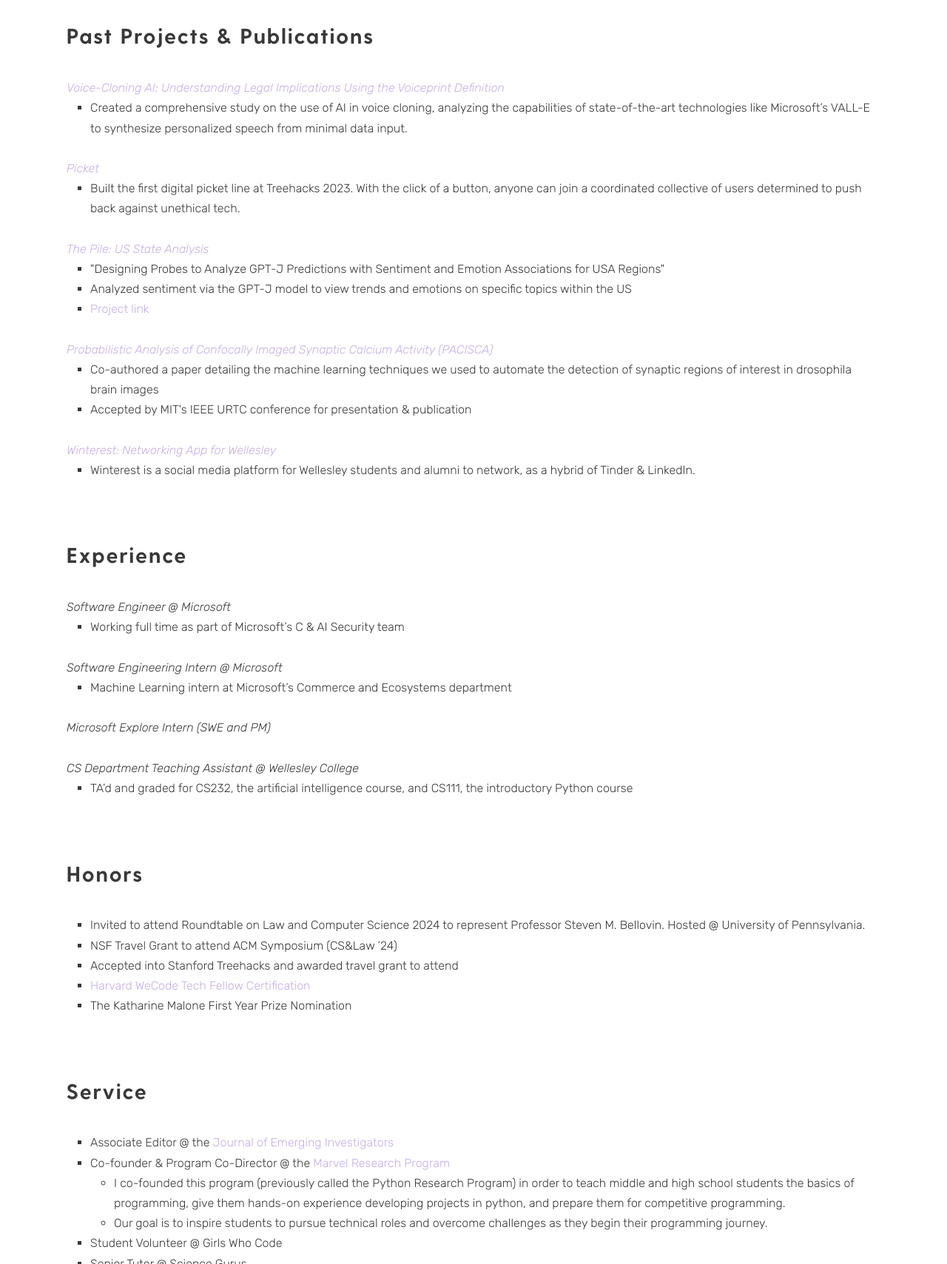
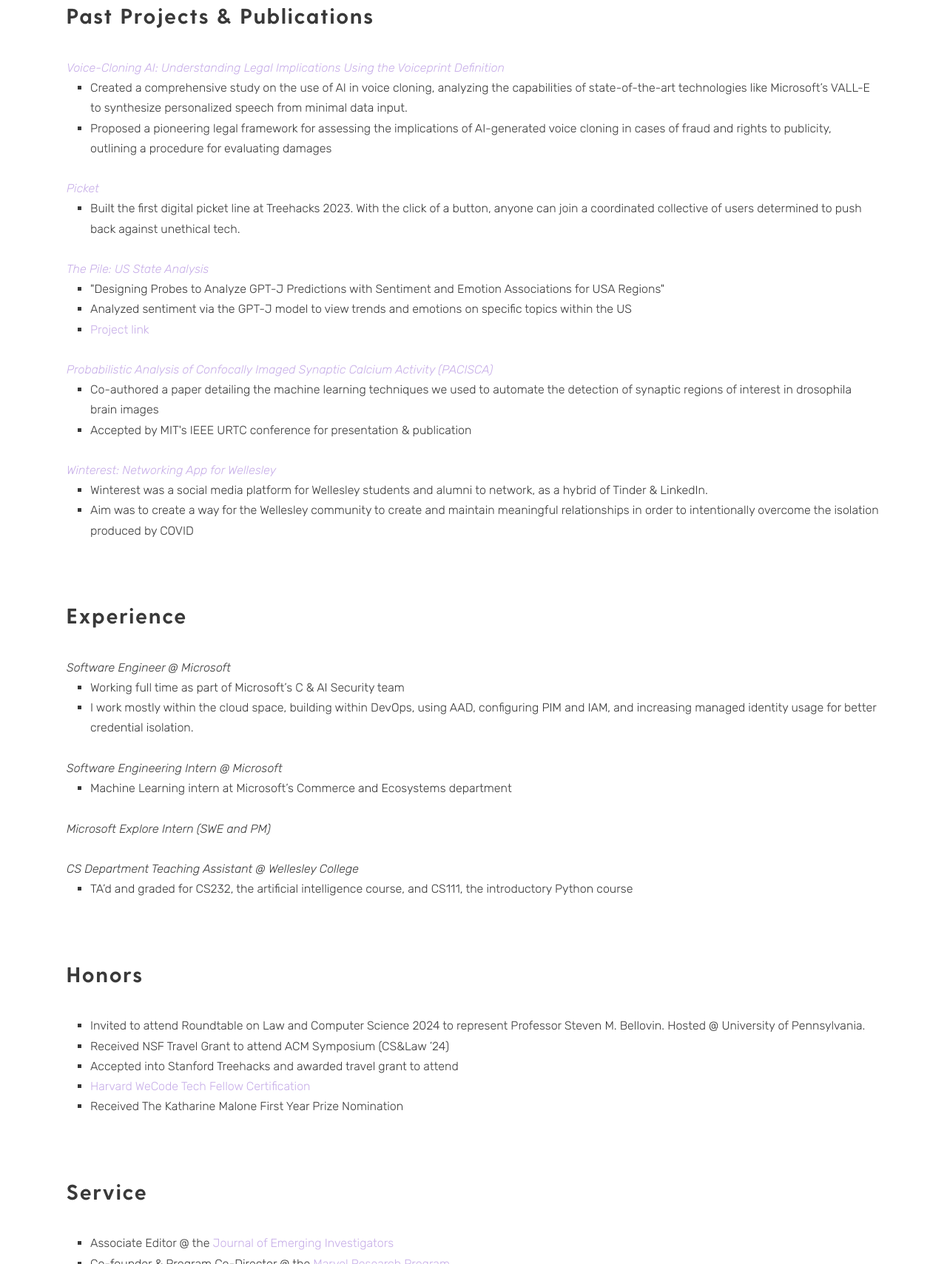
Before and after one commit to skochar1/pfolio, a plain HTML site: page index.html in a window 1280 px wide. Shown: the part 1965-3674 px from the top of the page at 74% size. Drawn offline with Linux system fonts and the light colour scheme; some packages are replaced by stand-ins of ours; a script that the page names is missing; files whose address does not match are found by name.

Commit message:
Update index.html

```diff
--- a/index.html
+++ b/index.html
@@ -38,7 +38,7 @@
                                             <li><a href="#service">Service</a></li>
                                         </ul>
                                     </li>
-                                    <li><a class="sl-gp" href="https://github.com/shreyakochar" target="_blank"><i class="icon-github3"></i></a></li>
+                                    <li><a class="sl-gp" href="https://github.com/skochar1" target="_blank"><i class="icon-github3"></i></a></li>
                                     <li><a class="sl-ln" href="https://www.linkedin.com/in/shreyakochar/" target="_blank"><i class="icon-linkedin"></i></a></li>
                                 </ul>
                             </nav>
@@ -81,8 +81,7 @@
                 <div class="grid grid-pad">
                     <div class="content content-header">
                         <h3>Summary</h3>
-                        <p>insert brief summary of current work experience, topics of interest, maybe some general goals of research and broad impact,
-                            possibly some major links/socials below
+                        <p>My research areas include data privacy, synthetic data, and responsible AI/ML.
                         </p><br><br>
 
                         <h4>Education</h4>
@@ -133,6 +132,8 @@
                             <ul>
                                 <li>Created a comprehensive study on the use of AI in voice cloning, analyzing the capabilities of state-of-the-art technologies
                                     like Microsoft’s VALL-E to synthesize personalized speech from minimal data input.</li>
+				<li>Proposed a pioneering legal framework for assessing the implications of AI-generated voice cloning in cases of fraud and rights to publicity,
+					outlining a procedure for evaluating damages</li>
                             </ul>
 
                             <br>
@@ -172,7 +173,9 @@
                                 href="https://github.com/melguzman/winterest"
                                 target="_blank">Winterest: Networking App for Wellesley</a></span>
                             <ul>
-                                <li>Winterest is a social media platform for Wellesley students and alumni to network, as a hybrid of Tinder & LinkedIn.</li>
+                                <li>Winterest was a social media platform for Wellesley students and alumni to network, as a hybrid of Tinder & LinkedIn.</li>
+				<li>Aim was to create a way for the Wellesley community to create and maintain meaningful relationships in order to intentionally
+					overcome the isolation produced by COVID</li>
                             </ul>
                         </p><br><br>
                     </div>
@@ -186,6 +189,7 @@
                         <p><span class="p-italic">Software Engineer @ Microsoft</span>
                             <ul>
                                 <li>Working full time as part of Microsoft’s C & AI Security team</li>
+				<li>I work mostly within the cloud space, building within DevOps, using AAD, configuring PIM and IAM, and increasing managed identity usage for better credential isolation.</li>
                             </ul>
 
                             <br>
@@ -216,11 +220,11 @@
                             <ul>
                                 <li>Invited to attend Roundtable on Law and Computer Science 2024 to represent Professor Steven M. Bellovin. Hosted @ University
                                     of Pennsylvania.</li>
-                                <li>NSF Travel Grant to attend ACM Symposium (CS&Law ’24)</li>
+                                <li>Received NSF Travel Grant to attend ACM Symposium (CS&Law ’24)</li>
                                 <li>Accepted into Stanford Treehacks and awarded travel grant to attend</li>
                                 <li><a href="https://www.linkedin.com/in/shreyakochar/details/honors/1705628784290/single-media-viewer?type=DOCUMENT&profileId=ACoAACmJXk8Bohe6ykTq7BF0OMq5_W-AjcuMI3s&lipi=urn%3Ali%3Apage%3Ad_flagship3_profile_view_base_honors_details%3BYmgzUmerQn2ba9Y5jC8%2F7w%3D%3D"
                                     target="_blank">Harvard WeCode Tech Fellow Certification</a></li>
-                                <li>The Katharine Malone First Year Prize Nomination</li>
+                                <li>Received The Katharine Malone First Year Prize Nomination</li>
                             </ul>
                         </p><br><br>
                     </div>
```
